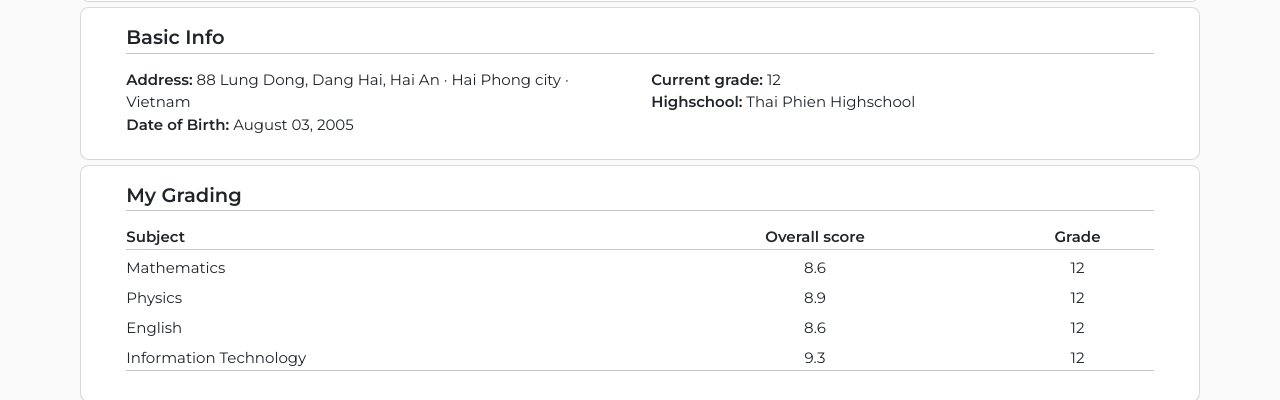
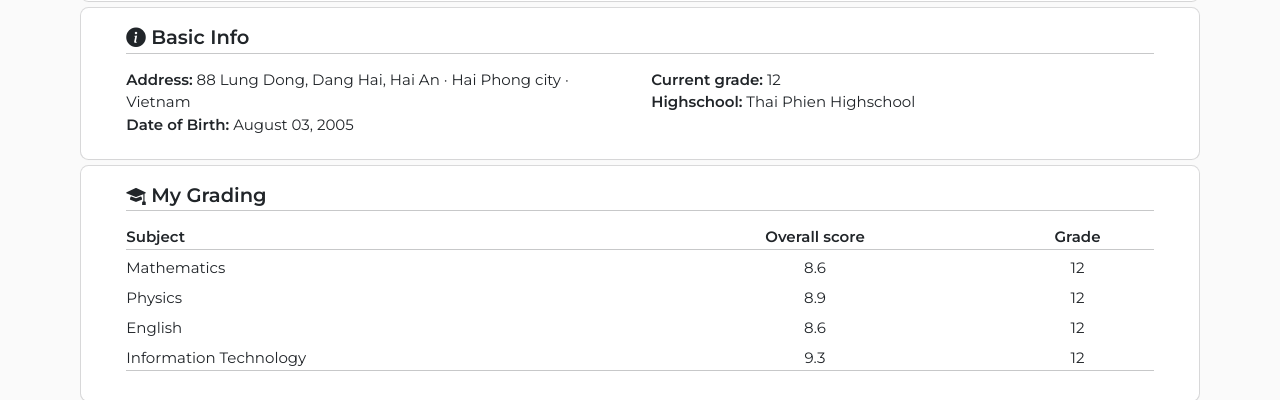
Before and after one commit to Techco-org/Clas, a Flask app: page /home/user/1 in a window 1280 px wide. Shown: the part 667-1067 px from the top of the page. Run offline with Flask 3, Linux system fonts and the light colour scheme; data comes from the database, SQL or seed files in the repository; some web fonts are replaced.

Commit message:
modified

```diff
--- a/website/templates/user.html
+++ b/website/templates/user.html
@@ -39,7 +39,7 @@
         <section class="basic-info position-relative rounded-3 bg-white box-shadow mb-2" style="height: fit-content; width: 100%;">
             <div class="d-flex flex-column mx-lg-5 mx-3 mx-sm-3 py-3">
                 <div class="section-label w-100">
-                    <p class="space-none">Basic Info</p>
+                    <p class="space-none"><i class="bi bi-info-circle-fill"></i> Basic Info</p>
                     <hr class="w-100 mt-0">
                 </div>
                 <div class="row">
@@ -75,7 +75,7 @@
         <section class="grading position-relative rounded-3 bg-white box-shadow mb-2" style="height: fit-content; width: 100%;">
             <div class="d-flex flex-column mx-lg-5 mx-3 mx-sm-3 py-3">
                 <div class="section-label w-100">
-                    <p class="space-none">My Grading</p>
+                    <p class="space-none"><i class="bi bi-mortarboard-fill"></i> My Grading</p>
                     <hr class="w-100 mt-0">
                 </div>
                 <div class="row">
```
